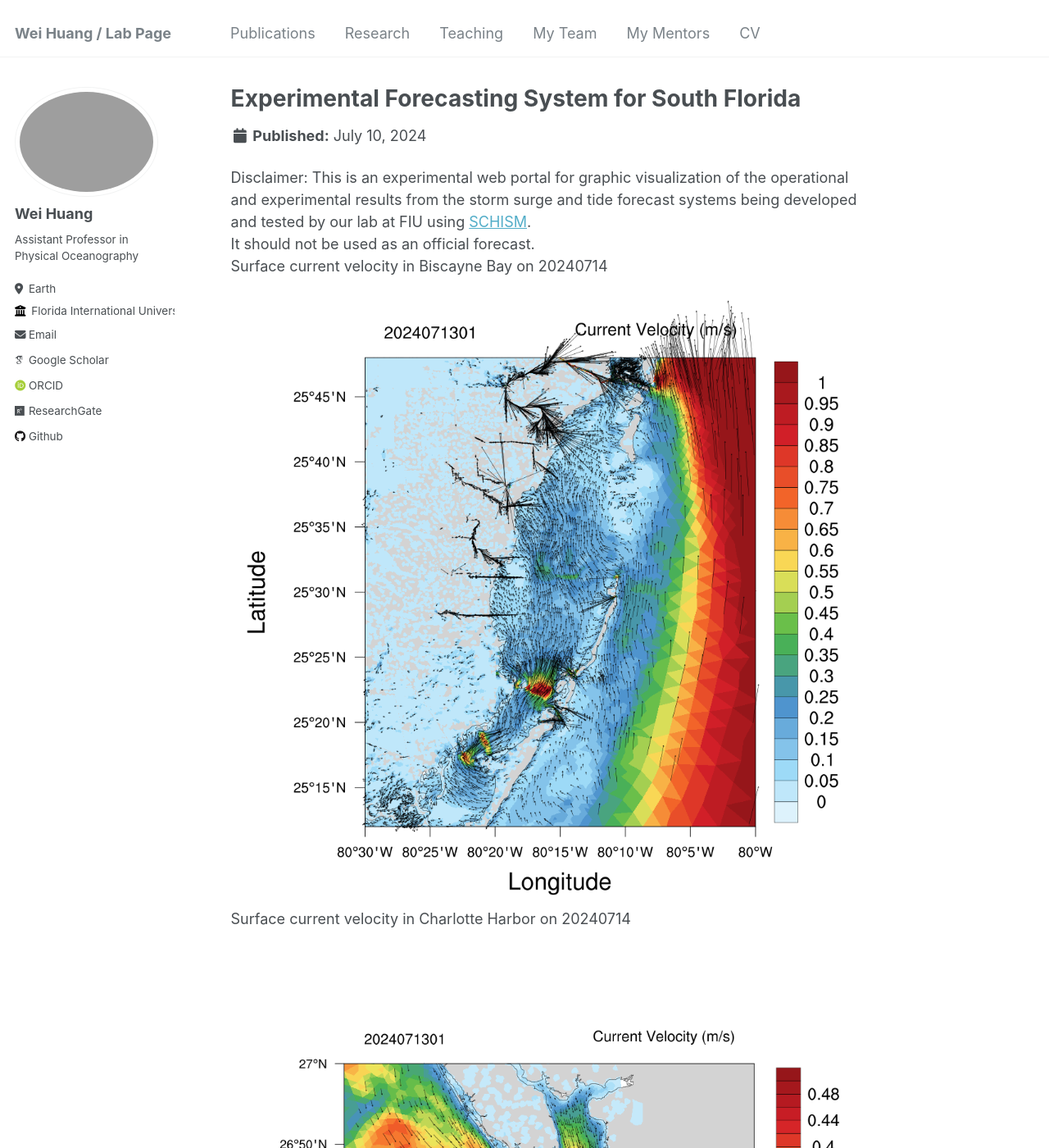
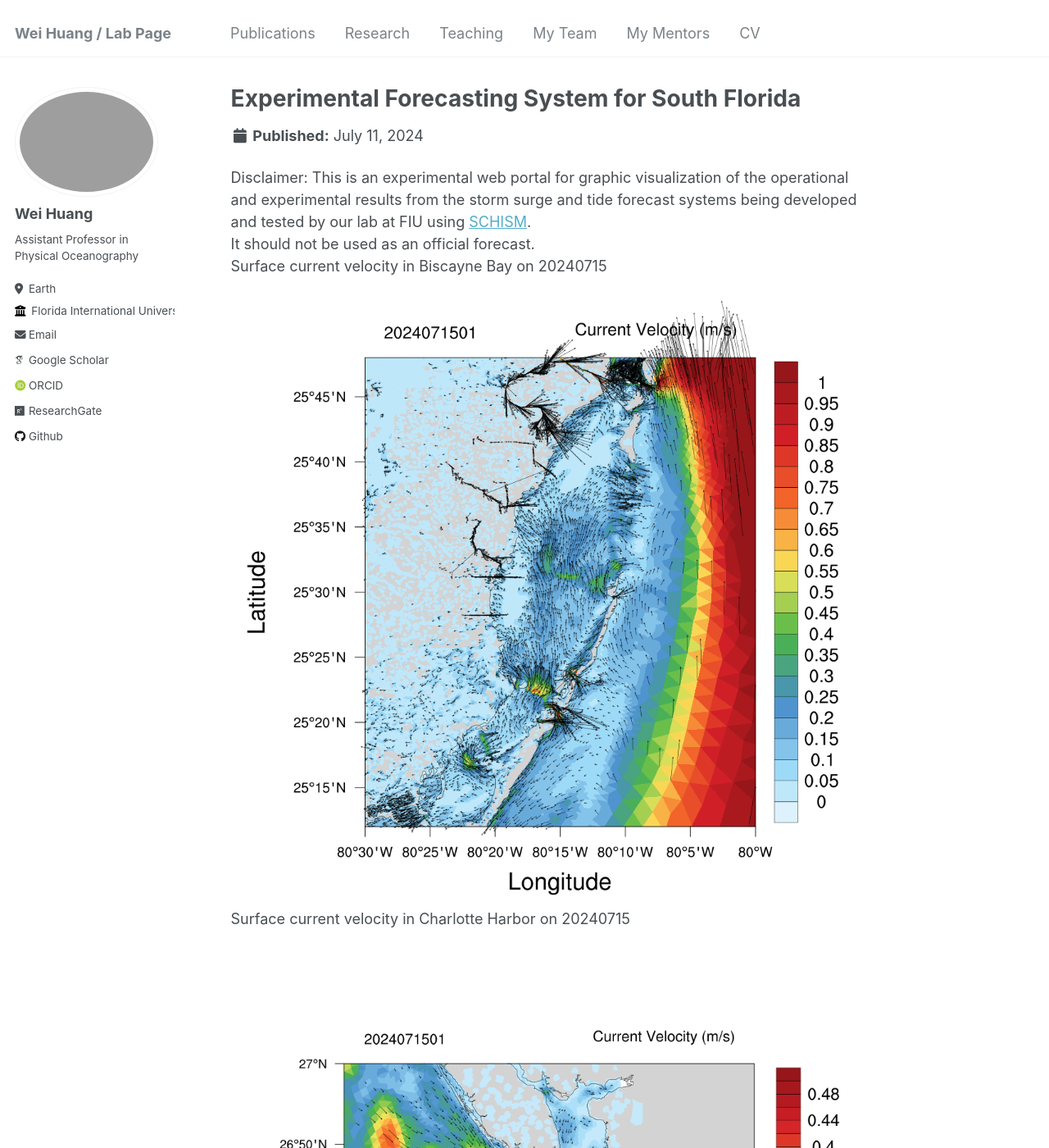
Before and after one commit to huang96169/huang96169.github.io, a Jekyll site: the page built from _research/research-1.md, in a window 1280 px wide and 1400 px high. Shown: the whole window at 82% size. Built offline with Jekyll 4.4.1, drawn with Linux system fonts in a browser that asks for light colours; some web fonts are replaced; some of the changed text lies outside the part shown.

Commit message:
replaced research_uv1.gif research_salt1.gif research_temp1.gif and replaced research_elev2.gif research_uv2.gif research_salt2.gif research_temp2.gif

```diff
--- a/_research/research-1.md
+++ b/_research/research-1.md
@@ -1,7 +1,7 @@
 ---
 title: "Experimental Forecasting System for South Florida"
-short: Surface current velocity of South Florida from 20240710 to 20240714
-date: 2024-07-10
+short: Surface current velocity of South Florida from 20240711 to 20240715
+date: 2024-07-11
 short1: "Disclaimer: This is an experimental web portal for graphic visualization of the operational and experimental results from the storm surge and tide forecast systems being developed and tested by our lab at FIU using [SCHISM](https://ccrm.vims.edu/schismweb/). It should not be used as an official forecast."
 excerpt: "<img src='/images/research_uv1.gif'>"
 collection: research
@@ -10,11 +10,11 @@ collection: research
 Disclaimer:
 This is an experimental web portal for graphic visualization of the operational and experimental results from the storm surge and tide forecast systems being developed and tested by our lab at FIU using [SCHISM](https://ccrm.vims.edu/schismweb/).<br/>
 It should not be used as an official forecast.<br/>
-Surface current velocity in Biscayne Bay on 20240714<br/>
+Surface current velocity in Biscayne Bay on 20240715<br/>
 <img src='/images/research_Bbay.png'>
-Surface current velocity in Charlotte Harbor on 20240714<br/>
+Surface current velocity in Charlotte Harbor on 20240715<br/>
 <img src='/images/research_Cbay.png'>
-Surface current velocity in Tampa Bay on 20240714<br/>
+Surface current velocity in Tampa Bay on 20240715<br/>
 <img src='/images/research_Tbay.png'>
 The map below showns observational stations used for validating the model's results, as well as the horizontal grid. <br/>
 The horizontal grid for SCHISM in simulating Biscayne Bay in South Florida, using flexible resolution resolving levees and canals (1-2 m), watershed rural and urban areas (30m-50m) and coastal ocean (500m-5km).<br/>
```
Also changed, not shown: _research/research-2.md (+6 -6 lines), images/research_Bbay.png, images/research_Cbay.png, images/research_Tbay.png, images/research_maxelev2.gif.
